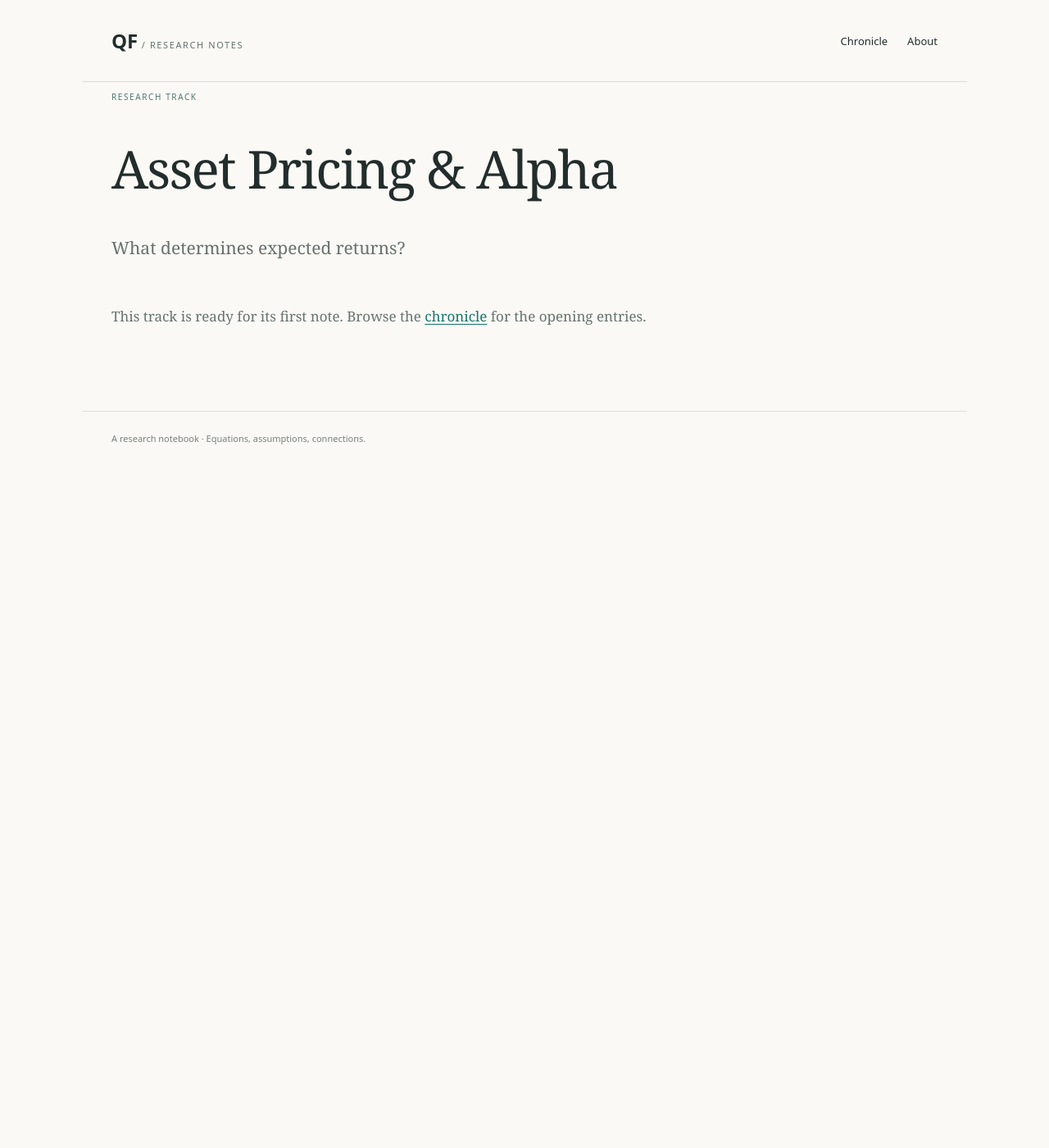
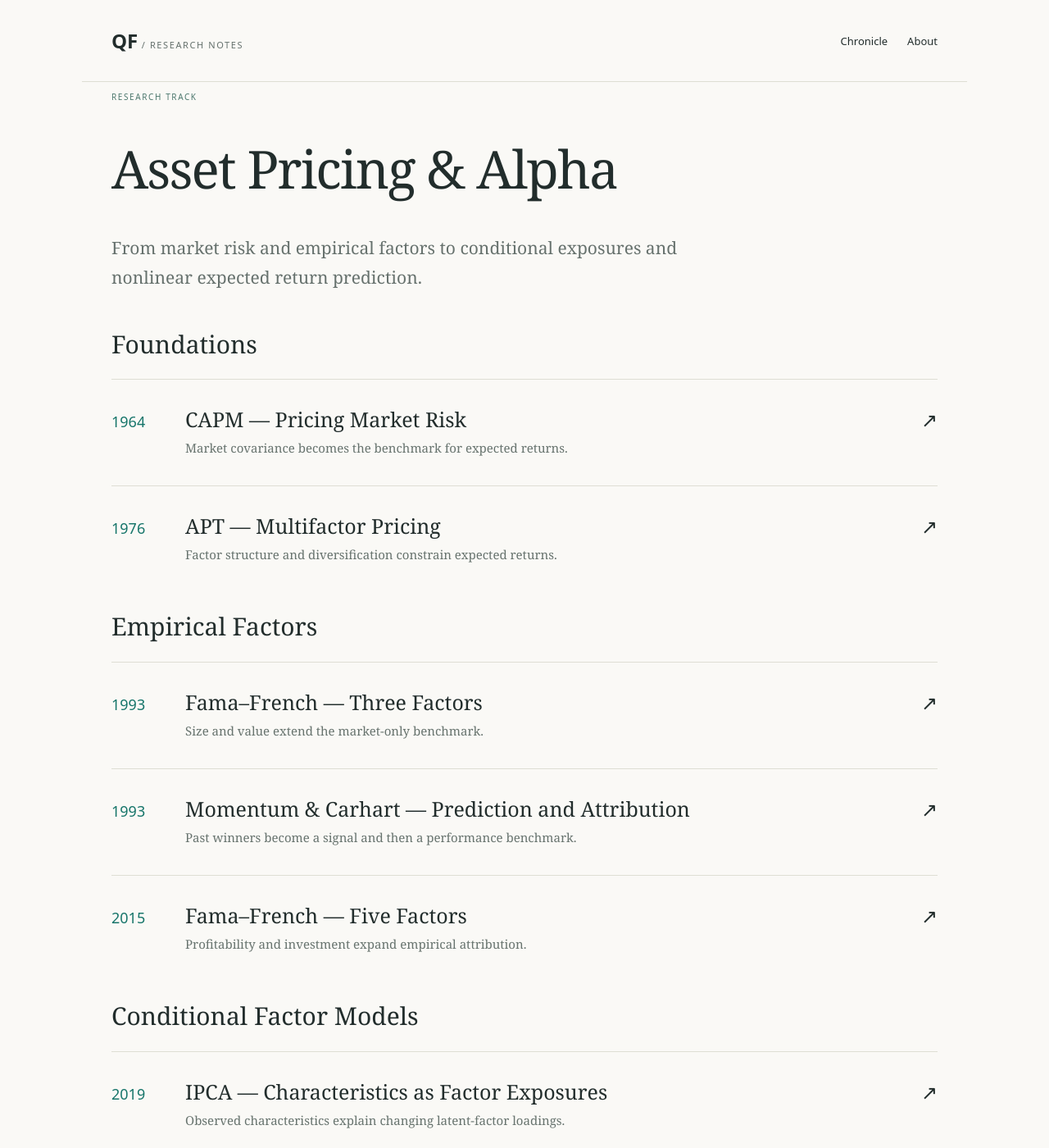
Before and after one commit to WongYatChun/quant_chronicle, a Jekyll site: the page built from asset-pricing/index.html, in a window 1280 px wide and 1400 px high. Shown: the whole window at 82% size. Built offline with Jekyll 4.4.1, drawn with Linux system fonts in a browser that asks for light colours; some of the changed lines change nothing that is shown; some of the changed text lies outside the part shown.

Commit message:
Add seven asset pricing and systematic alpha research notes

```diff
--- /dev/null
+++ b/_notes/1964-capm.md
@@ -0,0 +1,50 @@
+---
+title: "CAPM — Pricing Market Risk"
+year: 1964
+authors: "William Sharpe; John Lintner; Jan Mossin"
+track: "Asset Pricing & Alpha"
+section: "Foundations"
+summary: "Market covariance becomes the benchmark for expected returns."
+---
+
+## Why?
+
+Markowitz chooses portfolios given expected returns. What expected returns make investors' choices consistent with market clearing?
+
+## Who?
+
+Sharpe (1964), Lintner (1965), and Mossin (1966), with earlier contributions from Treynor.
+
+## How?
+
+Under the standard mean–variance equilibrium assumptions, including common beliefs and a common risk-free borrowing/lending rate:
+
+$$
+E[R_i]-R_f=\beta_{iM}\big(E[R_M]-R_f\big),
+\qquad
+\beta_{iM}=\frac{\operatorname{Cov}(R_i,R_M)}{\operatorname{Var}(R_M)}.
+$$
+
+Here $M$ is the aggregate market portfolio. In the regression
+
+$$
+R_{i,t}-R_{f,t}=\alpha_i+\beta_{iM}(R_{M,t}-R_{f,t})+\epsilon_{i,t},
+$$
+
+the model predicts $\alpha_i=0$: diversifiable residual risk earns no separate premium.
+
+## So what?
+
+Beta becomes a benchmark for required returns, hedging, and performance attribution. Standalone volatility is insufficient; covariance with the market matters.
+
+The true market portfolio includes all risky wealth. Testing with a stock index jointly tests the model and its market proxy.
+
+**Research connection:** APT extends the pricing restriction to multiple systematic exposures.
+
+## References
+
+Sharpe, W. F. (1964). [Capital Asset Prices: A Theory of Market Equilibrium under Conditions of Risk](https://doi.org/10.1111/j.1540-6261.1964.tb02865.x). *Journal of Finance*, 19(3), 425–442.
+
+Lintner, J. (1965). *The Valuation of Risk Assets and the Selection of Risky Investments in Stock Portfolios and Capital Budgets*. *Review of Economics and Statistics*, 47(1), 13–37.
+
+Mossin, J. (1966). *Equilibrium in a Capital Asset Market*. *Econometrica*, 34(4), 768–783.
--- /dev/null
+++ b/_notes/1976-apt.md
@@ -0,0 +1,54 @@
+---
+title: "APT — Multifactor Pricing"
+year: 1976
+authors: "Stephen Ross"
+track: "Asset Pricing & Alpha"
+section: "Foundations"
+summary: "Factor structure and diversification constrain expected returns."
+---
+
+## Why?
+
+Must multifactor pricing require a complete model of investor preferences and equilibrium?
+
+## Who?
+
+Stephen Ross, *The Arbitrage Theory of Capital Asset Pricing* (1976).
+
+## How?
+
+Assume a factor structure:
+
+$$
+R=\mu+BF+\epsilon,\qquad E[F]=0.
+$$
+
+A diversified portfolio with zero investment and zero factor exposure satisfies
+
+$$
+\mathbf1^\top w=0,\qquad B^\top w=0,\qquad w^\top\epsilon\approx0.
+$$
+
+Its return is approximately $w^\top\mu$. Under the appropriate large-market no-arbitrage conditions, such portfolios cannot systematically offer a positive, nearly riskless payoff. This implies an approximate pricing relation:
+
+$$
+\boxed{\mu_i-r_f\approx\beta_i^\top\lambda}
+$$
+
+when a risk-free asset exists. Otherwise the intercept is a zero-beta return.
+
+## So what?
+
+APT motivates multiple priced exposures without CAPM's specific market-portfolio equilibrium. It does not identify which factors to use.
+
+$$
+\text{Common return variation}\;\not\Rightarrow\;\text{nonzero risk premium}.
+$$
+
+Classical APT is an approximate large-market restriction, not a guarantee that every finite portfolio has zero pricing error.
+
+**Research connection:** Fama–French constructs observable factor portfolios from firm characteristics.
+
+## References
+
+Ross, S. A. (1976). [The Arbitrage Theory of Capital Asset Pricing](https://doi.org/10.1016/0022-0531(76)90046-6). *Journal of Economic Theory*, 13(3), 341–360.
--- /dev/null
+++ b/_notes/1993-fama-french-three-factor.md
@@ -0,0 +1,63 @@
+---
+title: "Fama–French — Three Factors"
+year: 1993
+authors: "Eugene Fama; Kenneth French"
+track: "Asset Pricing & Alpha"
+section: "Empirical Factors"
+summary: "Size and value extend the market-only benchmark."
+---
+
+## Why?
+
+Market beta alone leaves systematic average-return patterns associated with size and book-to-market.
+
+## Who?
+
+Fama and French: *The Cross-Section of Expected Stock Returns* (1992), followed by *Common Risk Factors in the Returns on Stocks and Bonds* (1993).
+
+## How?
+
+Construct traded factor spreads from joint size and book-to-market sorts. Schematically:
+
+$$
+SMB=\text{Small}-\text{Big},\qquad
+HML=\text{High book-to-market}-\text{Low book-to-market}.
+$$
+
+Estimate
+
+$$
+R_{i,t}-R_{f,t}
+=\alpha_i+\beta_iMKT_t+s_iSMB_t+h_iHML_t+\epsilon_{i,t}.
+$$
+
+The pricing hypothesis is
+
+$$
+\alpha_i=0
+\quad\Rightarrow\quad
+E[R_i-R_f]=\beta_iE[MKT]+s_iE[SMB]+h_iE[HML].
+$$
+
+A characteristic and a loading are distinct:
+
+$$
+\text{Book-to-market}_i\neq
+\frac{\operatorname{Cov}(R_i,HML)}{\operatorname{Var}(HML)}.
+$$
+
+The expression on the right is a univariate exposure; the regression above estimates partial exposures jointly.
+
+## So what?
+
+A strategy's CAPM alpha can become exposure to size or value under FF3. The benchmark changes what counts as unexplained performance.
+
+Statistical explanatory power alone does not establish whether the premia compensate for economic risk or reflect mispricing.
+
+**Research connections:** Momentum challenges FF3; FF5 adds profitability and investment.
+
+## References
+
+Fama, E. F., and K. R. French (1992). *The Cross-Section of Expected Stock Returns*. *Journal of Finance*, 47(2), 427–465.
+
+Fama, E. F., and K. R. French (1993). [Common Risk Factors in the Returns on Stocks and Bonds](https://doi.org/10.1016/0304-405X(93)90023-5). *Journal of Financial Economics*, 33(1), 3–56.
--- /dev/null
+++ b/_notes/1993-momentum-carhart.md
@@ -0,0 +1,62 @@
+---
+title: "Momentum & Carhart — Prediction and Attribution"
+year: 1993
+authors: "Narasimhan Jegadeesh; Sheridan Titman; Mark Carhart"
+track: "Asset Pricing & Alpha"
+section: "Empirical Factors"
+summary: "Past winners become a signal and then a performance benchmark."
+---
+
+## Why?
+
+Does past relative performance predict future returns? If so, does a successful fund earn independent alpha or simply hold recent winners?
+
+## Who?
+
+Jegadeesh and Titman (1993) document intermediate-horizon momentum. Carhart (1997) incorporates momentum into mutual-fund performance attribution.
+
+## How?
+
+Rank stocks on cumulative past returns:
+
+$$
+s_{i,t}=\prod_{j=1}^{J}(1+r_{i,t-j})-1.
+$$
+
+Buy winners and sell losers:
+
+$$
+MOM_{t+1}=R^{W}_{t+1}-R^{L}_{t+1}.
+$$
+
+The original study considers 3–12 month formation and holding horizons. A common later convention uses months $t-12$ through $t-2$, skipping the latest month.
+
+Carhart adds a momentum factor to FF3:
+
+$$
+R_{p,t}-R_{f,t}
+=\alpha_p+\beta_pMKT_t+s_pSMB_t+h_pHML_t+m_pMOM_t+\epsilon_{p,t}.
+$$
+
+## So what?
+
+Momentum links a predictive characteristic to a traded portfolio and then to a benchmark:
+
+$$
+\text{Past returns}\rightarrow\text{Signal}\rightarrow\text{Factor exposure}.
+$$
+
+$$
+\alpha^{CAPM}\neq\alpha^{FF3}\neq\alpha^{Carhart}
+\quad\text{in general}.
+$$
+
+Carhart finds that common factors and expenses explain much of fund-performance persistence. Positive estimated alpha alone does not establish skill; zero alpha does not imply that inexpensive factor exposure lacks investment value.
+
+**Research connection:** FF5 extends FF3 with two different factors; momentum remains outside FF5.
+
+## References
+
+Jegadeesh, N., and S. Titman (1993). [Returns to Buying Winners and Selling Losers: Implications for Stock Market Efficiency](https://doi.org/10.1111/j.1540-6261.1993.tb04702.x). *Journal of Finance*, 48(1), 65–91.
+
+Carhart, M. M. (1997). [On Persistence in Mutual Fund Performance](https://doi.org/10.1111/j.1540-6261.1997.tb03808.x). *Journal of Finance*, 52(1), 57–82.
--- /dev/null
+++ b/_notes/2015-fama-french-five-factor.md
@@ -0,0 +1,63 @@
+---
+title: "Fama–French — Five Factors"
+year: 2015
+authors: "Eugene Fama; Kenneth French"
+track: "Asset Pricing & Alpha"
+section: "Empirical Factors"
+summary: "Profitability and investment expand empirical attribution."
+---
+
+## Why?
+
+FF3 leaves return patterns associated with profitability and investment unexplained.
+
+## Who?
+
+Fama and French, *A Five-Factor Asset Pricing Model* (2015).
+
+## How?
+
+Add two portfolio spreads:
+
+$$
+RMW=\text{Robust profitability}-\text{Weak profitability},
+$$
+
+$$
+CMA=\text{Conservative investment}-\text{Aggressive investment}.
+$$
+
+Then
+
+$$
+R_{i,t}-R_{f,t}
+=\alpha_i+\beta_iMKT_t+s_iSMB_t+h_iHML_t
++r_iRMW_t+c_iCMA_t+\epsilon_{i,t}.
+$$
+
+The pricing hypothesis remains $\alpha_i=0$.
+
+A valuation identity motivates the additional characteristics:
+
+$$
+M_t=\sum_{\tau=1}^{\infty}
+\frac{E_t[\mathrm{Earnings}_{t+\tau}-\Delta B_{t+\tau}]}{(1+\rho)^\tau}.
+$$
+
+Here $B$ is book equity and $\rho$ is an implied discount rate. Holding other quantities fixed, higher expected earnings imply a higher discount rate; higher expected investment implies a lower one. This motivates the factors without uniquely deriving their empirical construction.
+
+## So what?
+
+Profitability and investment become standard attribution exposures. In the paper's examined US sample, HML is redundant for explaining average returns given the other four factors.
+
+The model still struggles with some portfolios, notably small stocks with weak profitability and aggressive investment.
+
+$$
+FF5=FF3+RMW+CMA,\qquad MOM\notin FF5.
+$$
+
+**Research connection:** IPCA estimates latent factors and changing exposures instead of fixing a small named factor list.
+
+## References
+
+Fama, E. F., and K. R. French (2015). [A Five-Factor Asset Pricing Model](https://doi.org/10.1016/j.jfineco.2014.10.010). *Journal of Financial Economics*, 116(1), 1–22.
--- /dev/null
+++ b/_notes/2019-ipca.md
@@ -0,0 +1,61 @@
+---
+title: "IPCA — Characteristics as Factor Exposures"
+year: 2019
+authors: "Bryan Kelly; Seth Pruitt; Yinan Su"
+track: "Asset Pricing & Alpha"
+section: "Conditional Factor Models"
+summary: "Observed characteristics explain changing latent-factor loadings."
+---
+
+## Why?
+
+Ordinary PCA uses fixed loadings. A company's exposures change as its characteristics change. Can observable information describe that evolution?
+
+## Who?
+
+Kelly, Pruitt, and Su, *Characteristics Are Covariances: A Unified Model of Risk and Return* (2019).
+
+## How?
+
+Let $z_{i,t}\in\mathbb R^L$ contain characteristics and let $f_{t+1}\in\mathbb R^K$ contain latent factors:
+
+$$
+r_{i,t+1}=\beta_{i,t}^\top f_{t+1}+\epsilon_{i,t+1},
+\qquad \boxed{\beta_{i,t}=\Gamma^\top z_{i,t}}.
+$$
+
+The restricted model jointly estimates factors and the characteristic mapping:
+
+$$
+\min_{\Gamma,\{f_{t+1}\}}
+\sum_t\|r_{t+1}-Z_t\Gamma f_{t+1}\|^2,
+$$
+
+subject to identification normalizations, typically by alternating least squares. The model can be extended with a characteristic-dependent intercept to test departures from factor pricing.
+
+Assuming conditionally mean-zero residuals,
+
+$$
+\boxed{E_t[r_{i,t+1}]=z_{i,t}^\top\Gamma\lambda_t},
+\qquad \lambda_t=E_t[f_{t+1}].
+$$
+
+## So what?
+
+$$
+\text{Characteristics}\rightarrow\text{Exposures}\rightarrow
+\begin{cases}
+\text{Expected returns}\\
+\text{Return covariance}
+\end{cases}
+$$
+
+IPCA shares statistical structure across stocks and allows dynamic exposures without estimating a separate loading path for every company.
+
+Realized factor estimation is not a forecast of factor premia. Predicting returns still requires estimating $\lambda_t$. A successful factor fit also does not, on its own, identify an economic mechanism.
+
+**Research connection:** Direct nonlinear prediction relaxes the bilinear expected-return specification.
+
+## References
+
+Kelly, B., S. Pruitt, and Y. Su (2019). [Characteristics Are Covariances: A Unified Model of Risk and Return](https://doi.org/10.1016/j.jfineco.2019.05.001). *Journal of Financial Economics*, 134(3), 501–524.
--- /dev/null
+++ b/_notes/2020-factor-zoo-nonlinear-prediction.md
@@ -0,0 +1,83 @@
+---
+title: "Factor Zoo and Nonlinear Expected Return Prediction"
+year: 2020
+authors: "Campbell Harvey; Yan Liu; Heqing Zhu; Shihao Gu; Bryan Kelly; Dacheng Xiu"
+track: "Asset Pricing & Alpha"
+section: "Factor Zoo and Nonlinear Expected Return Prediction"
+summary: "Many predictors motivate selection controls, regularization, and nonlinear models."
+---
+
+## Why?
+
+Hundreds of candidate predictors create two problems:
+
+$$
+\text{Many tests}\rightarrow\text{Selection bias},
+\qquad
+\text{Many inputs}\rightarrow\text{Estimation error}.
+$$
+
+Useful information may also depend on nonlinear interactions. Adding predictors one at a time can miss their joint structure.
+
+## Who?
+
+Harvey, Liu, and Zhu (2016), *… and the Cross-Section of Expected Returns*, examine multiple testing.
+
+Gu, Kelly, and Xiu (2020), *Empirical Asset Pricing via Machine Learning*, compare methods for predicting conditional expected excess returns.
+
+## How?
+
+**Selection:** with $M$ true null hypotheses tested at size $a$,
+
+$$
+E[\text{False rejections}]=Ma.
+$$
+
+Testing 100 true nulls at 5% yields five false rejections on average. Family-wise error or false-discovery controls address different aspects of this search. Harvey–Liu–Zhu argue for a higher hurdle for new factors; their $t>3$ guidance is contextual, not universal.
+
+**Joint prediction:** replace a small fixed linear specification with
+
+$$
+r_{i,t+1}=g_\theta(x_{i,t})+\epsilon_{i,t+1}.
+$$
+
+A schematic regularized objective is
+
+$$
+\min_\theta\;
+\sum_{(i,t)\in\mathrm{Train}}
+\big(r_{i,t+1}-g_\theta(x_{i,t})\big)^2
++\lambda\mathcal P(\theta).
+$$
+
+Inputs can include firm characteristics, macro information, and industry indicators. Compare penalized regressions, dimension reduction, trees, and neural networks using chronological training, validation, and testing.
+
+Gu–Kelly–Xiu attribute important gains from trees and neural networks to nonlinear interactions.
+
+## So what?
+
+$$
+\text{Many candidate signals}
+\rightarrow
+\text{Regularized joint estimation}
+\rightarrow
+\text{Out-of-sample forecasts}.
+$$
+
+Regularization addresses estimation variance; it does not erase data snooping. Record failed specifications and preserve an untouched test period. Repeatedly consulting it makes it part of model selection.
+
+For portfolio research:
+
+$$
+\hat\mu_{i,t}=g_{\hat\theta}(x_{i,t})
+\rightarrow\text{Constrained weights}
+\rightarrow\text{Net performance}.
+$$
+
+Forecast accuracy, economic explanation, and tradable alpha are separate achievements. Evaluate costs, turnover, and capacity alongside predictive performance.
+
+## References
+
+Harvey, C. R., Y. Liu, and H. Zhu (2016). [… and the Cross-Section of Expected Returns](https://doi.org/10.1093/rfs/hhv059). *Review of Financial Studies*, 29(1), 5–68.
+
+Gu, S., B. Kelly, and D. Xiu (2020). [Empirical Asset Pricing via Machine Learning](https://doi.org/10.1093/rfs/hhaa009). *Review of Financial Studies*, 33(5), 2223–2273.
--- a/asset-pricing/index.html
+++ b/asset-pricing/index.html
@@ -2,6 +2,17 @@
 title: "Asset Pricing & Alpha"
 track: "Asset Pricing & Alpha"
 ---
-<p class="eyebrow">RESEARCH TRACK</p><h1>{{ page.title | escape }}</h1><p class="lead">What determines expected returns?</p>
+<p class="eyebrow">RESEARCH TRACK</p>
+<h1>{{ page.title | escape }}</h1>
+<p class="lead">From market risk and empirical factors to conditional exposures and nonlinear expected return prediction.</p>
+{% assign sections = "Foundations|Empirical Factors|Conditional Factor Models|Factor Zoo and Nonlinear Expected Return Prediction" | split: "|" %}
 {% assign entries = site.notes | where: 'track', page.track | sort: 'year' %}
-{% for note in entries %}<a class="entry" href="{{ note.url | relative_url }}"><span class="year">{{ note.year }}</span><div><h3>{{ note.title | escape }}</h3><p>{{ note.summary | escape }}</p></div><span>↗</span></a>{% else %}<div class="empty">This track is ready for its first note. Browse the <a href="{{ '/' | relative_url }}">chronicle</a> for the opening entries.</div>{% endfor %}
+{% for section in sections %}
+<section>
+<div class="section-head"><h2>{{ section | escape }}</h2></div>
+{% assign section_entries = entries | where: 'section', section %}
+{% for note in section_entries %}
+<a class="entry" href="{{ note.url | relative_url }}"><span class="year">{{ note.year }}</span><div><h3>{{ note.title | escape }}</h3><p>{{ note.summary | escape }}</p></div><span class="arrow">↗</span></a>
+{% endfor %}
+</section>
+{% endfor %}
```
Also changed, not shown: README.md.
